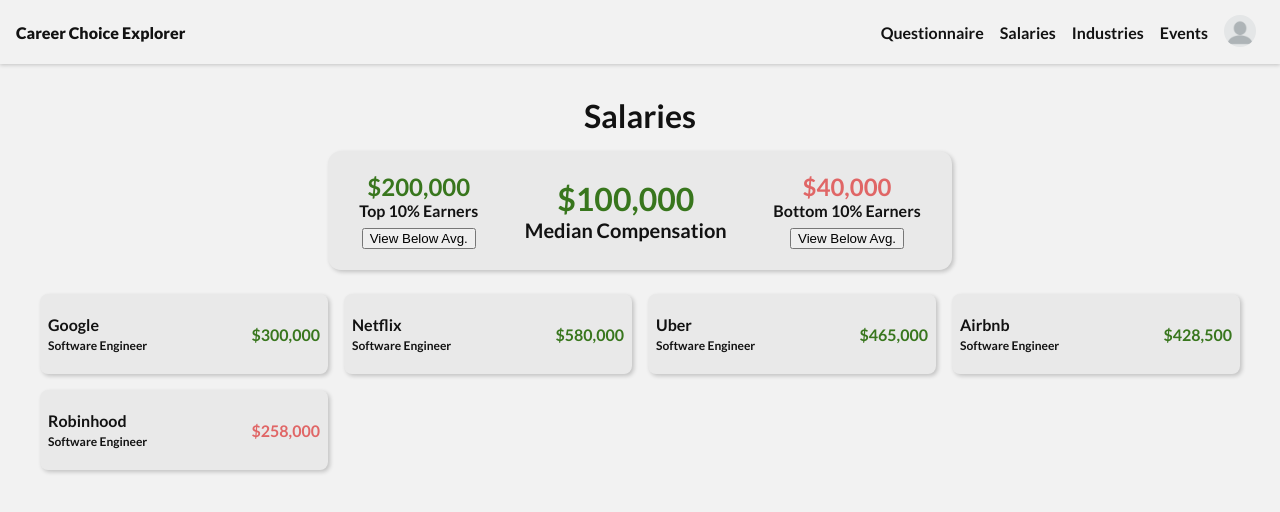
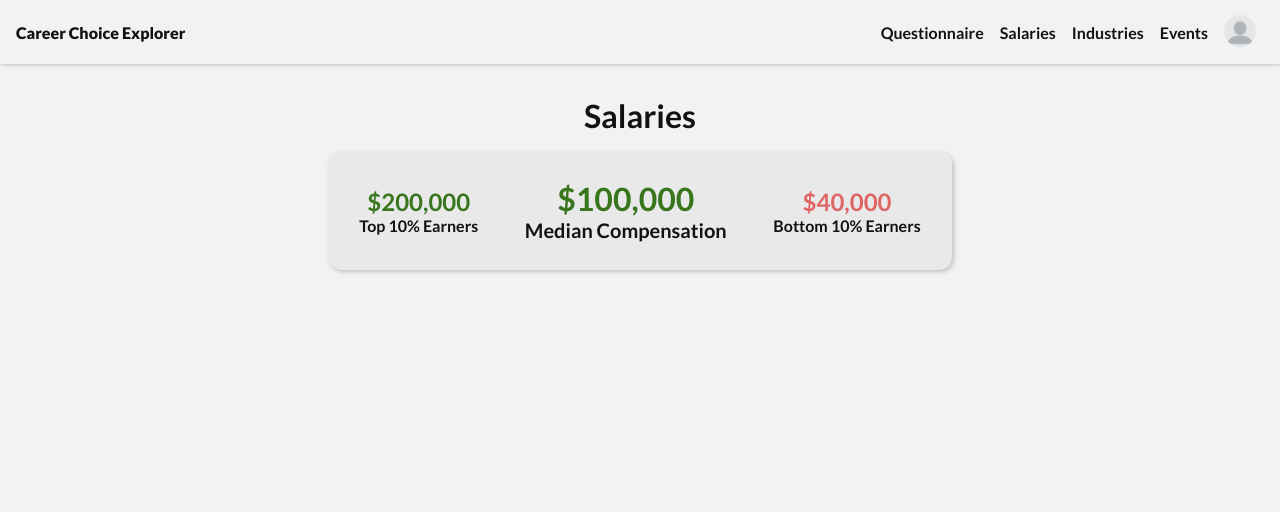
Before and after one commit to derron-ward/CareerChoiceExplorer, a React (Vite) app: page /salaries in a window 1280 px wide. Shown: the top 512 px of the page. Built offline with nearby package versions, Linux system fonts and the light colour scheme.

Commit message:
Salary Layout Complete

```diff
--- a/src/pages/Salaries.css
+++ b/src/pages/Salaries.css
@@ -44,7 +44,6 @@
 .earner h4 {
     text-align: center;
     margin: 0;
-    margin-bottom: 8px;
 }
 .earner button {
     margin: 0;
--- a/src/pages/Salaries.jsx
+++ b/src/pages/Salaries.jsx
@@ -1,61 +1,26 @@
-import React, { useState } from 'react'
-import { Link, Form } from 'react-router-dom'
+import React from 'react'
 import SalaryCard from '../components/SalaryCard'
 import './Salaries.css'
 
-const medianSalary = 300000
-const salaries = [
-    {
-        "company": 'Google',
-        "jobTitle": 'Software Engineer',
-        "salary": 300000
-    },
-    {
-        "company": 'Netflix',
-        "jobTitle": 'Software Engineer',
-        "salary": 580000
-    },
-    {
-        "company": 'Uber',
-        "jobTitle": 'Software Engineer',
-        "salary": 465000
-    },
-    {
-        "company": 'Airbnb',
-        "jobTitle": 'Software Engineer',
-        "salary": 428500
-    },
-    {
-        "company": 'Robinhood',
-        "jobTitle": 'Software Engineer',
-        "salary": 258000
-    }
-]
+function getMedianComp(careers) {
+    let totalComp = 0
+    careers.foreach(career => {
+        totalComp += career.comp
+    })
+    return totalComp / careers.length
+}
 
-function loadCards(jobs) {
+function loadCards(careers) {
     const result = []
-    jobs.forEach(job => {
-        result.push(<SalaryCard company={job.company} jobTitle={job.jobTitle} salary={job.salary} medianSalary={medianSalary} />)
+    const medianComp = getMedianComp(careers)
+    careers.foreach(career => {
+        result.push(<SalaryCard company={career.company} jobTitle={career.title} salary={career.comp} medianSalary={medianComp} />)
     })
     return result
 }
 
-function filterSalariesUp(medianSalary, jobs) {
-    jobs.forEach((job, i) => {
-        if (job.salary < medianSalary) jobs.splice(i, 1)
-    })
-    return jobs
-}
-function filterSalariesDown(medianSalary, jobs) {
-    jobs.forEach((job, i) => {
-        if (job.salary >= medianSalary) jobs.splice(i, 1)
-    })
-    return jobs
-}
-
 function Salaries() {
     // load the salary information
-    const [jobs, setJobs] = useState(salaries)
 
     return (
         <div id='salaries-page'>
@@ -63,20 +28,14 @@ function Salaries() {
             <div id='salaries-main-card'>
                 <div className='earner'>
                     <h4><span style={{fontSize: '1.5rem'}} className='success'>${'200,000'}</span><br />Top 10% Earners</h4>
-                    <button onClick={() => {
-                        setJobs(filterSalariesUp(medianSalary, jobs))
-                    }}>View Below Avg.</button>
                 </div>
                 <h3><span style={{fontSize: '2rem'}} className='success'>${'100,000'}</span><br />Median Compensation</h3>
                 <div className='earner'>
                     <h4><span style={{fontSize: '1.5rem'}} className='danger'>${'40,000'}</span><br />Bottom 10% Earners</h4>
-                    <button onClick={() => {
-                        setJobs(filterSalariesDown(medianSalary, jobs))
-                    }}>View Below Avg.</button>
                 </div>
             </div>
             <div id='salaries-grid'>
-                {loadCards(jobs)}
+
             </div>
         </div>
     )
```
